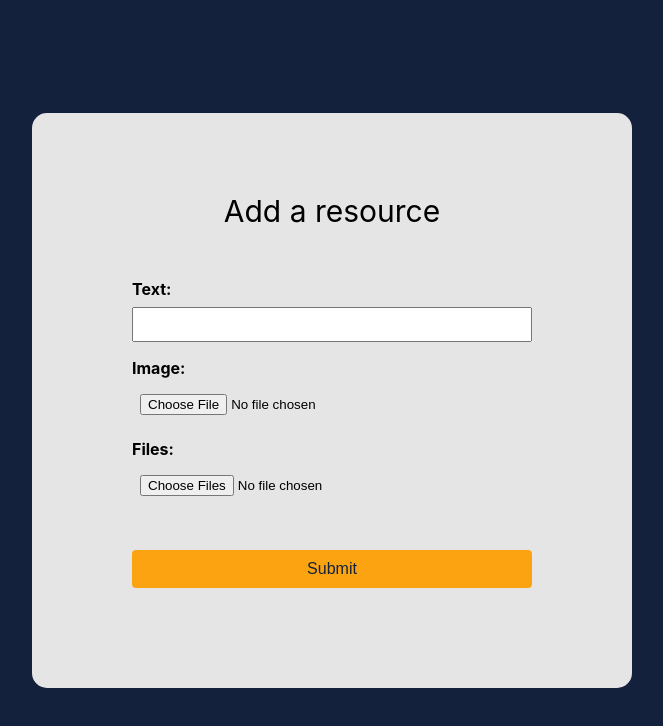
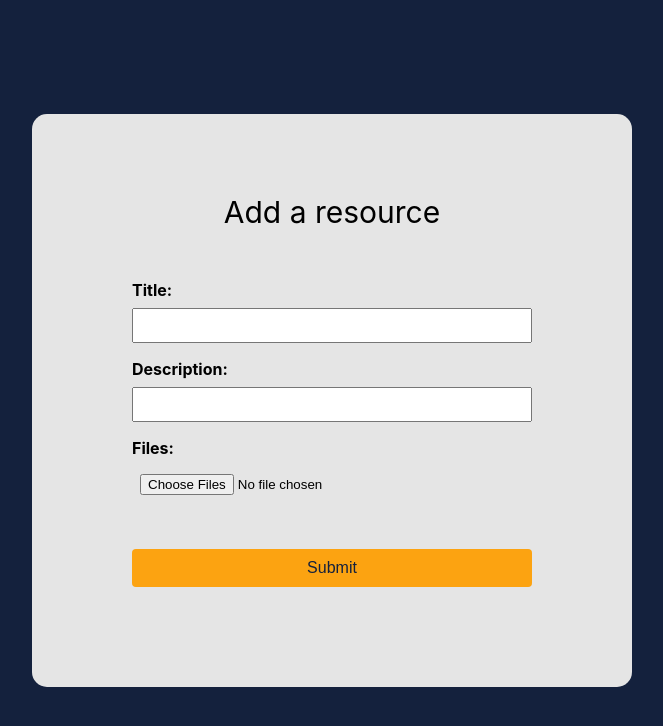
Before and after one commit to biancabelea/study-hub, a React (Create React App) app in the folder study-hub/: page /resources in a window 1280 px wide. Shown: the top 726 px of the page, without its empty margins (308-971 px from the left). Built offline with nearby package versions, Linux system fonts and the light colour scheme.

Commit message:
changed resourceLibrary layout

```diff
--- a/study-hub/src/components/ResourceLibrary.tsx
+++ b/study-hub/src/components/ResourceLibrary.tsx
@@ -3,26 +3,21 @@ import './ResourceLibrary.css';
 import {database, firestore, storage} from "../firebaseConfig";
 
 interface FormFields {
-    text?: string;
-    image?: File | null;
+    title?: string;
+    description?: string;
     files?: File | null;
 }
 
 function ResourceLibrary() {
     const [formFields, setFormFields] = useState<FormFields>({
-        text: '',
-        image: null,
+        title: '',
+        description:'',
         files: null,
     });
 
     const handleChange = (e: ChangeEvent<HTMLInputElement>) => {
         const {name, value} = e.target;
         setFormFields({...formFields, [name]: value});
-    };
-
-    const handleImageChange = (e: ChangeEvent<HTMLInputElement>) => {
-        const file = e.target.files?.[0] || null;
-        setFormFields({...formFields, image: file});
     };
 
     const handleFilesChange = (e: ChangeEvent<HTMLInputElement>) => {
@@ -34,22 +29,9 @@ function ResourceLibrary() {
         e.preventDefault();
         try {
             const newResourceRef = await database.collection('resources').add({
-                text: formFields.text,
-                createdAt: firestore.FieldValue.serverTimestamp(),
+                title: formFields.title,
+                description: formFields.description
             });
-
-            const imageId = newResourceRef.id;
-
-            if (formFields.image) {
-                const imageRef = storage.ref().child(`images/${imageId}`);
-                await imageRef.put(formFields.image);
-                const imageUrl = await imageRef.getDownloadURL();
-
-                await newResourceRef.update({
-                    imageUrl,
-                    createdAt: firestore.FieldValue.serverTimestamp(),
-                });
-            }
 
             const fileId = newResourceRef.id;
             if (formFields.files) {
@@ -59,10 +41,8 @@ function ResourceLibrary() {
 
                 await newResourceRef.update({
                     filesUrl,
-                    createdAt: firestore.FieldValue.serverTimestamp(),
                 });
             }
-
             console.log('Resource added successfully');
         } catch (error) {
             console.error('Error adding resource', error);
@@ -74,24 +54,24 @@ function ResourceLibrary() {
             <form onSubmit={handleSubmit}>
                 <div className="title">Add a resource</div>
                 <div>
-                    <label htmlFor="text">Text:</label>
+                    <label htmlFor="text">Title:</label>
                     <input
                         type="text"
-                        id="text"
-                        name="text"
-                        value={formFields.text}
+                        id="title"
+                        name="title"
+                        value={formFields.title}
                         onChange={handleChange}
                     />
                 </div>
 
                 <div>
-                    <label htmlFor="image">Image:</label>
+                    <label htmlFor="text">Description:</label>
                     <input
-                        type="file"
-                        id="image"
-                        name="image"
-                        accept="image/*"
-                        onChange={handleImageChange}
+                        type="text"
+                        id="description"
+                        name="description"
+                        value={formFields.description}
+                        onChange={handleChange}
                     />
                 </div>
 
```
